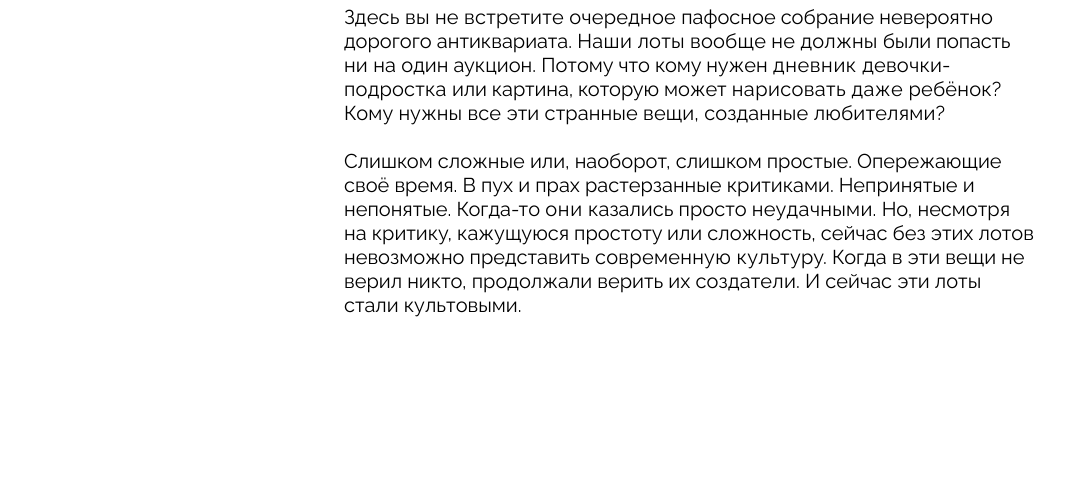
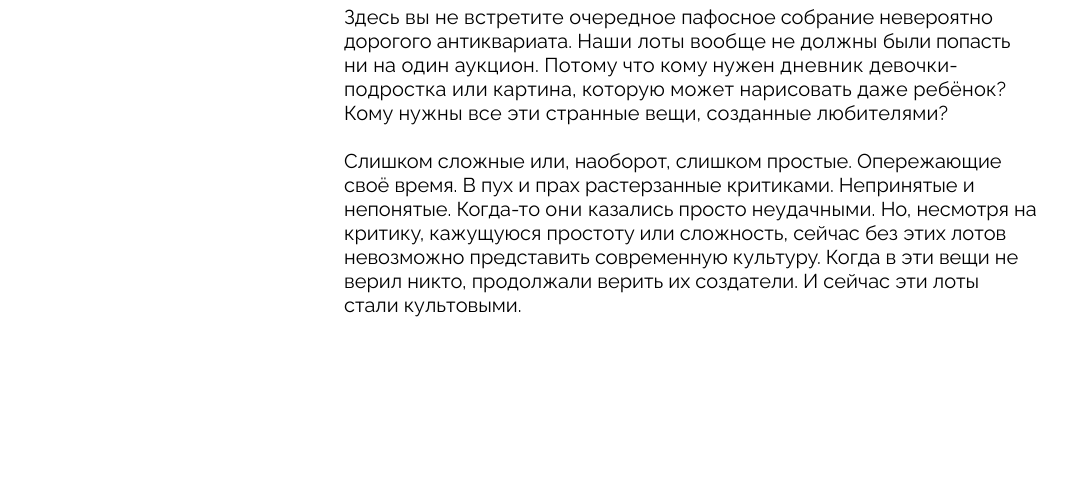
Before and after one commit to sazlyed/ono-tebe-nado, a plain HTML site: page index.html in a window 1280 px wide. Shown: the part 2345-2839 px from the top of the page, without its empty margins (129-1196 px from the left). Drawn offline with Linux system fonts and the light colour scheme.

Commit message:
Тест

```diff
--- a/index.html
+++ b/index.html
@@ -86,8 +86,8 @@
         </div>
       </section>
       <section class="lots">
+        <h2 class="lots__title">Лоты</h2>
         <article>
-          <h2 class="lots__title">Лоты</h2>
           <ul class="lots__card-list">
             <li class="lots__card-list-item lots-card-one">
               <div class="overlay"></div>
@@ -158,22 +158,10 @@
             <span class="letter-spacing-about-first-p-second">Наши</span> лоты
             вообще не должны
             <span class="letter-spacing-about-first-p-third">были попасть</span>
-            ни на<span class="letter-spacing-about-first-p-four">
-              один аукцион. Потому что кому нужен</span
-            >
-            <span class="letter-spacing-about-first-p-five">дневник</span>
-            девочки-подростка
-            <span class="letter-spacing-about-first-p-six"
-              >или картина, которую может</span
-            >
-            <span class="letter-spacing-about-first-p-seven"
-              >нарисовать даже</span
-            >
-            ребёнок? Кому
-            <span class="letter-spacing-about-first-p-eith"
-              >нужны все эти странные вещи, созданные</span
-            >
-            любителями?
+            ни на один аукцион. Потому что кому нужен
+            <span class="letter-spacing-about-first-p-four">дневник</span>
+            девочки-подростка или картина, которую может нарисовать даже
+            ребёнок? Кому нужны все эти странные вещи, созданные любителями?
           </p>
           <p class="about-paragraphs-second">
             Слишком сложные или, наоборот, слишком простые. Опережающие своё
@@ -185,13 +173,9 @@
               >неудачными.</span
             >
             Но, несмотря на критику, кажущуюся простоту или сложность, сейчас
-            без этих лотов невозможно представить
-            <span class="letter-spacing-about-second-p-second"
-              >современную культуру.</span
-            >
-            Когда в эти вещи не верил никто, продолжали верить их
-            <span class="letter-spacing-about-second-p-four">создатели.</span> И
-            сейчас эти лоты стали культовыми.
+            без этих лотов невозможно представить современную культуру. Когда в
+            эти вещи не верил никто, продолжали верить их создатели. И сейчас
+            эти лоты стали культовыми.
           </p>
         </div>
       </section>
--- a/styles/style.css
+++ b/styles/style.css
@@ -316,23 +316,7 @@
 }
 
 .letter-spacing-about-first-p-four {
-  letter-spacing: 0;
-}
-
-.letter-spacing-about-first-p-five {
   letter-spacing: 0.03em;
-}
-
-.letter-spacing-about-first-p-six {
-  letter-spacing: -0.005em;
-}
-
-.letter-spacing-about-first-p-seven {
-  letter-spacing: 0.02em;
-}
-
-.letter-spacing-about-first-p-eith {
-  letter-spacing: 0.006em;
 }
 
 /* letter-spacing second paragraph */
@@ -342,14 +326,6 @@
 }
 
 .letter-spacing-about-second-p-second {
-  letter-spacing: 0.015em;
-}
-
-.letter-spacing-about-second-p-third {
-  letter-spacing: 0.02em;
-}
-
-.letter-spacing-about-second-p-four {
   letter-spacing: 0.01em;
 }
 
```
